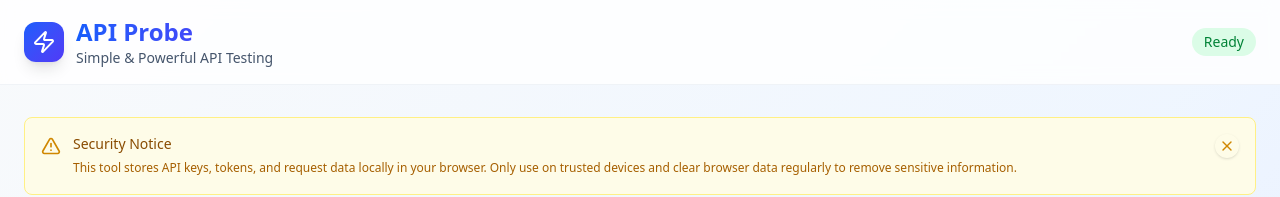
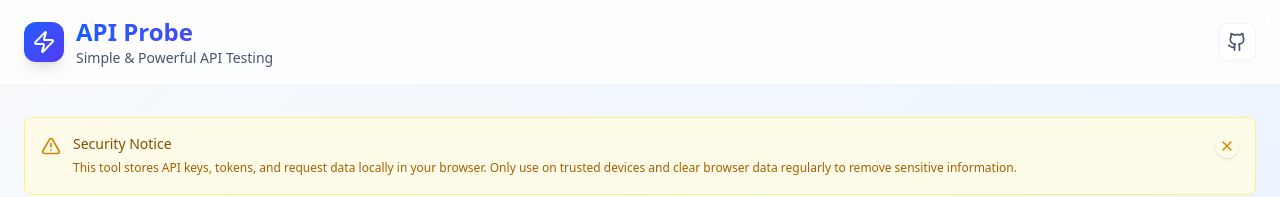
Before and after one commit to bradtraversy/apiprobe, a Next.js app: page / in a window 1280 px wide. Shown: the top 197 px of the page. Built offline with nearby package versions, Linux system fonts and the light colour scheme.

Commit message:
Add Github icon/link

```diff
--- a/src/app/page.tsx
+++ b/src/app/page.tsx
@@ -172,7 +172,8 @@ export default function HomePage() {
               onLoadRequest={handleLoadRequest}
               onDeleteRequest={handleDeleteRequest}
               environmentVariables={
-                environments.find((env) => env.id === currentEnvironment)?.variables || {}
+                environments.find((env) => env.id === currentEnvironment)
+                  ?.variables || {}
               }
             />
             <RequestHistoryList
@@ -180,7 +181,8 @@ export default function HomePage() {
               onLoadRequest={handleLoadRequest}
               onDeleteHistory={handleDeleteHistory}
               environmentVariables={
-                environments.find((env) => env.id === currentEnvironment)?.variables || {}
+                environments.find((env) => env.id === currentEnvironment)
+                  ?.variables || {}
               }
             />
             <SettingsPanel onDataCleared={handleDataCleared} />
--- /dev/null
+++ b/src/components/ui/github-link.tsx
@@ -0,0 +1,17 @@
+import { Github } from 'lucide-react';
+
+const GitHubLink = () => {
+  return (
+    <a
+      href='https://github.com/bradtraversy/apiprobe'
+      target='_blank'
+      rel='noopener noreferrer'
+      className='p-2 bg-white/80 backdrop-blur-sm border border-slate-200/50 rounded-lg hover:bg-slate-800 hover:border-slate-700 transition-all duration-200 group'
+      aria-label='View on GitHub'
+    >
+      <Github className='w-5 h-5 text-slate-600 group-hover:text-white transition-colors' />
+    </a>
+  );
+};
+
+export default GitHubLink;
--- a/src/components/ui/header.tsx
+++ b/src/components/ui/header.tsx
@@ -1,4 +1,5 @@
 import { Zap } from 'lucide-react';
+import GitHubLink from './github-link';
 
 const Header = () => {
   return (
@@ -18,11 +19,7 @@ const Header = () => {
               </p>
             </div>
           </div>
-          <div className='flex items-center gap-2'>
-            <div className='px-3 py-1 bg-green-100 text-green-700 rounded-full text-sm font-medium'>
-              Ready
-            </div>
-          </div>
+          <GitHubLink />
         </div>
       </div>
     </div>
```
